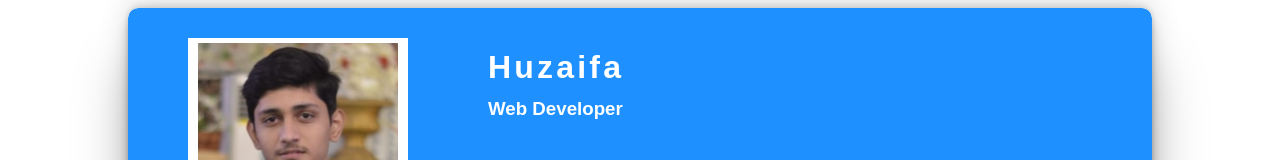
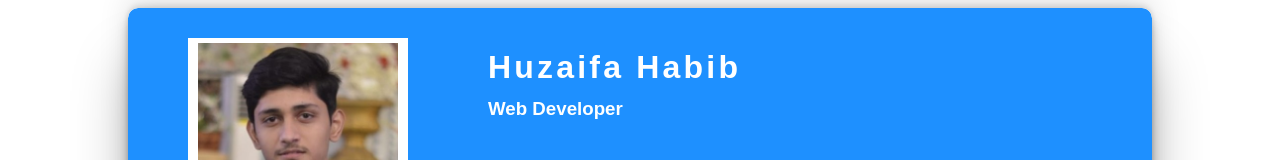
Before and after one commit to Huzaifa-Habib/first-react-app, a React app: page / in a window 1280 px wide. Shown: the top 160 px of the page. Built offline with nearby package versions, Linux system fonts and the light colour scheme.

Commit message:
final commit

```diff
--- a/src/index.js
+++ b/src/index.js
@@ -11,7 +11,7 @@ function Main() {
           <img src={image} height="200" width="200" className="image" />
         </div>
         <div className="my-intro">
-          <h1>Huzaifa</h1>
+          <h1>Huzaifa Habib</h1>
           <h3>Web Developer</h3>
         </div>
       </div>
```
Also changed, not shown: build/asset-manifest.json, build/index.html, build/static/js/main.a9ba1ecb.js.LICENSE.txt (renamed from build/static/js/main.757492b8.js.LICENSE.txt), 4 other files.
